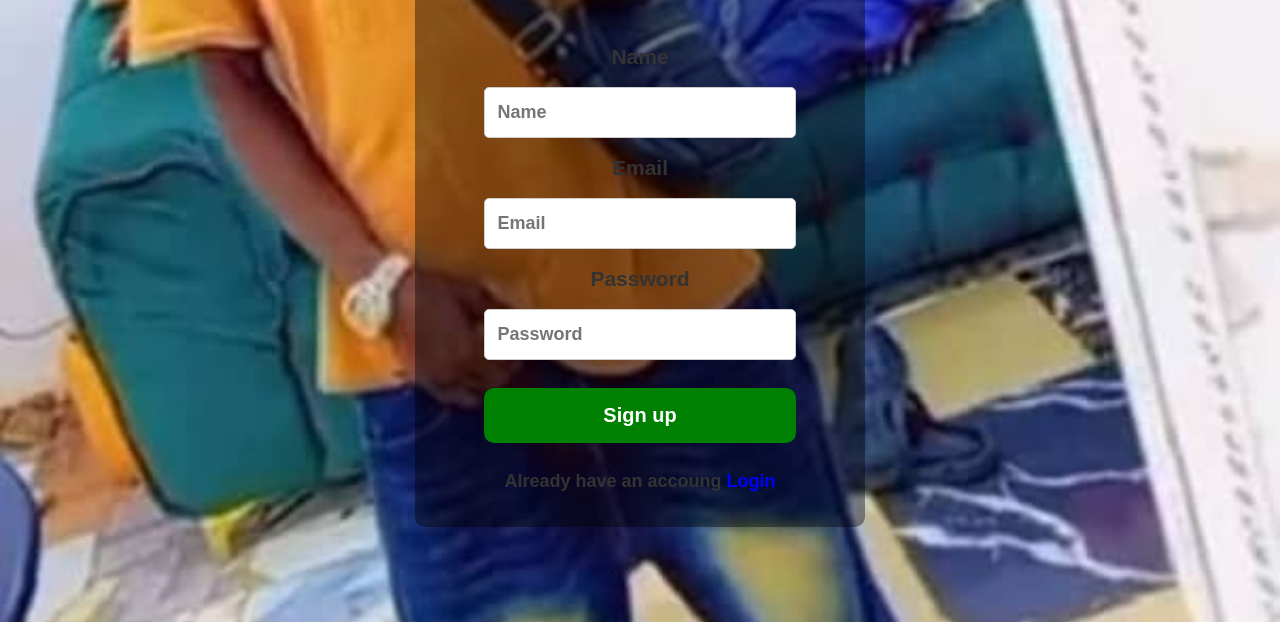
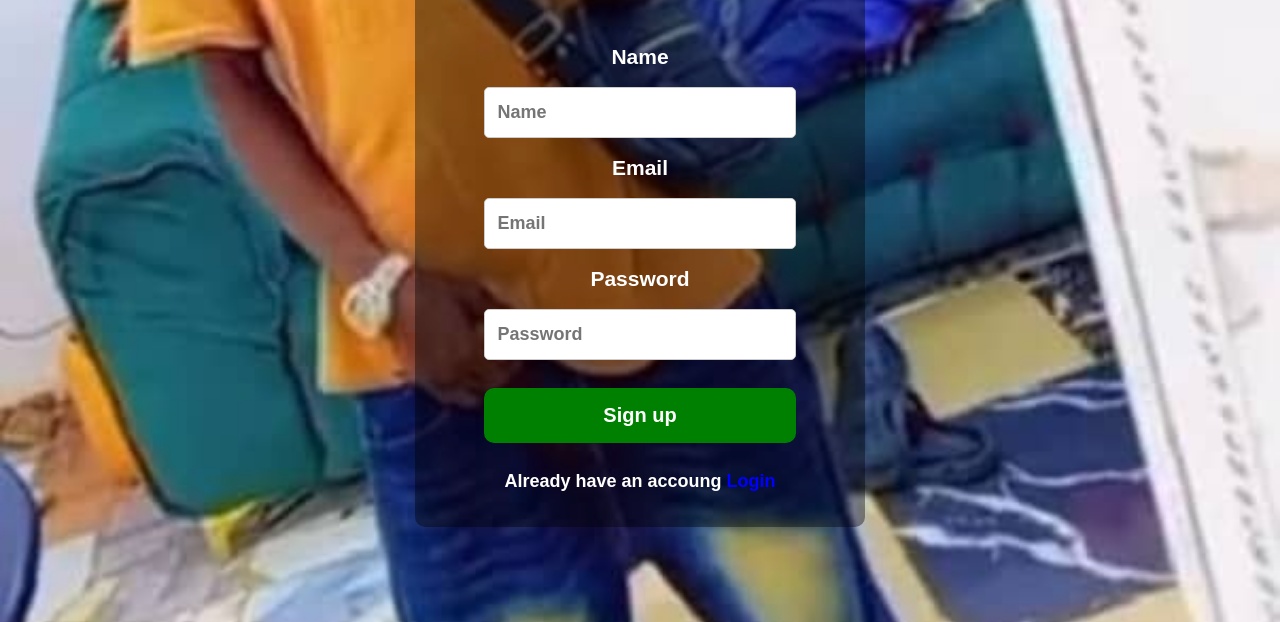
Before and after one commit to Raymond-developer/My_website_RAyMoNd, a website: page frontend/register.html in a window 1280 px wide. Shown: the part 178-800 px from the top of the page. Drawn offline with Linux system fonts and the light colour scheme.

Commit message:
done changes

```diff
--- a/frontend/register.html
+++ b/frontend/register.html
@@ -56,7 +56,7 @@ h1 {
   font-size: 18px;
   font-weight: 700;
   text-align: center;
-  color: #333;
+  color: white;
 }
 
 .name, .email, .password {
@@ -95,7 +95,7 @@ button:active {
   font-size: 16px;
   font-weight: 700;
   text-align: center;
-  color: #333;
+  color: white;
 }
 
 .link {
```
